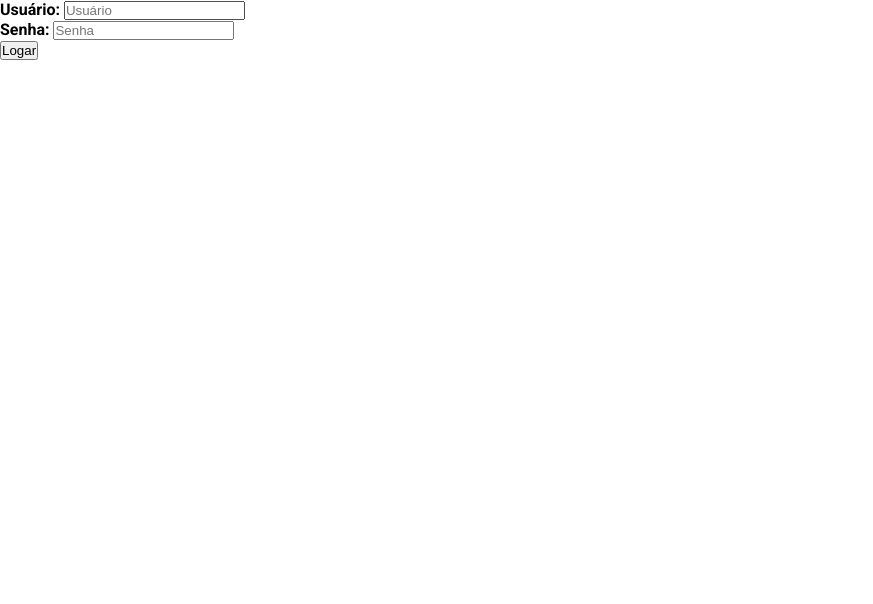
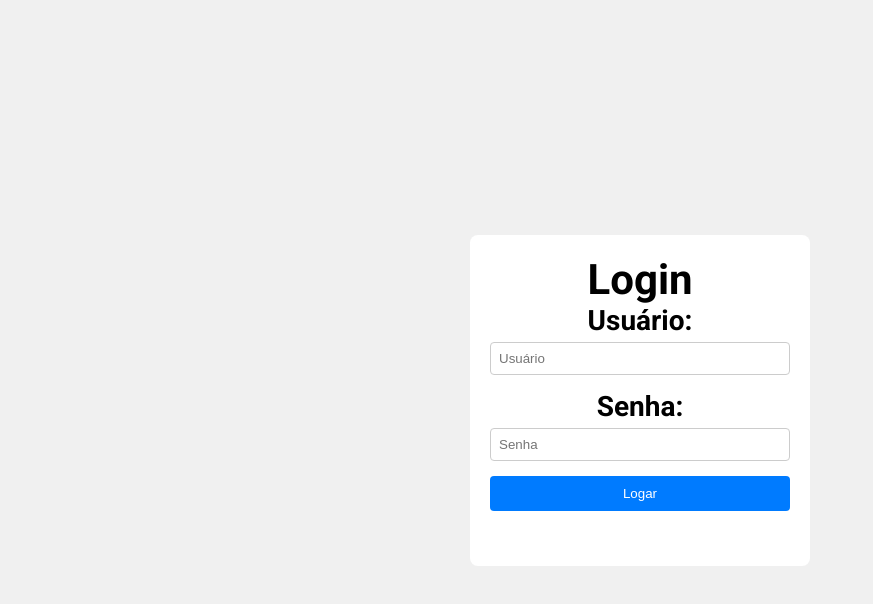
Before and after one commit to lucasduartedev/tela-login, a plain HTML site: page index.html in a window 1280 px wide. Shown: the whole page, without its empty margins (0-873 px from the left). Drawn offline with Linux system fonts and the light colour scheme; files that its build step writes are made by us from their sources.

Commit message:
estilização da página

```diff
--- a/css/style.css
+++ b/css/style.css
@@ -3,6 +3,7 @@
     --cor-secundaria: #618685;
     --cor-terciaria: #36486b;
     --cor-quaternaria: #4040a1;
+    --cor: #f0f0f0;
 }
 
 * {
@@ -12,6 +13,77 @@
 
 body {
   font-family: "Roboto", sans-serif;
+  display: flex;
+  justify-content: center;
+  align-items: center;
   font-weight: 700;
   font-style: normal;
+  background-color: #f0f0f0;
+  font-size: 28px;
+  height: 100vh;
 }
+
+.login_container {
+    background-color: #fff;
+    padding: 20px;
+    border-radius: 8px;
+    width: 300px;
+    text-align: center;
+}
+
+.grupo_login {
+    display: flex;
+    flex-direction: column;
+    align-items: center;
+    /* padding: 10px 0; */
+    margin-bottom: 15px;
+}
+
+.grupo_login label {
+    /* border-radius: 5%; */
+    /* padding: 10px; */
+    /* font-size: 20px; */
+    display: block;
+    margin-bottom: 5px;
+}
+
+.grupo_login input {
+    width: 100%;
+    padding: 8px;
+    box-sizing: border-box;
+    border: 1px solid #ccc;
+    border-radius: 4px;
+    background-color: #fff;
+    color: #333;
+}
+
+button {
+    background-color: #007bff;
+    color: white;
+    padding: 10px 15px;
+    border: none;
+    border-radius: 4px;
+    cursor: pointer;
+    width: 100%;
+    transition: background-color 0.3s;
+}
+
+button:hover {
+    background-color: #0056b3;
+}
+
+#mensagem_erro {
+    margin-top: 10px;
+    padding: 10px;
+    border-radius: 4px;
+    transition: background-color 0.3s, color 0.3s;
+}
+.mensagem_erro.success {
+    background-color: #d4edda;
+    color: #155724;
+}
+
+.mensagem_erro.error {
+    background-color: #f8d7da;
+    color: #721c24;
+}
--- a/index.html
+++ b/index.html
@@ -4,7 +4,8 @@
     <meta charset="UTF-8">
     <meta name="viewport" content="width=device-width, initial-scale=1.0">
     <title>Autenticação</title>
-    <link rel="stylesheet" href="style.css">
+
+    <link rel="stylesheet" href="css/style.css">
 
     <link rel="preconnect" href="https://fonts.googleapis.com">
     <link rel="preconnect" href="https://fonts.gstatic.com" crossorigin>
@@ -14,6 +15,8 @@
 <body>
 
     <div class="login_container">
+
+        <h2>Login</h2>
 
         <form id="form_login">
 
@@ -25,7 +28,9 @@
                 <label for="senha">Senha:</label>
                 <input type="password" id="senha" name="senha" placeholder="Senha" required>
             </div>
-            <button type="submit">Logar</button>
+            <div class="grupo_login">
+                <button type="submit">Logar</button>
+            </div>
 
             <div id="mensagem_erro"></div>
 
```
